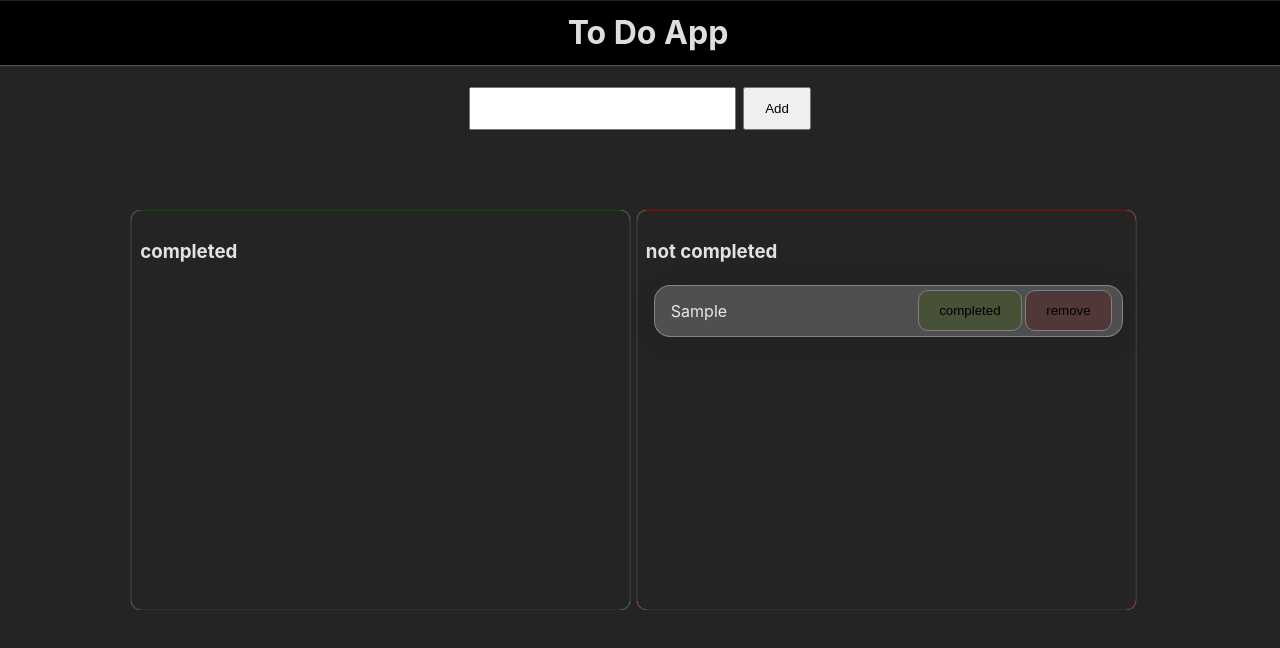
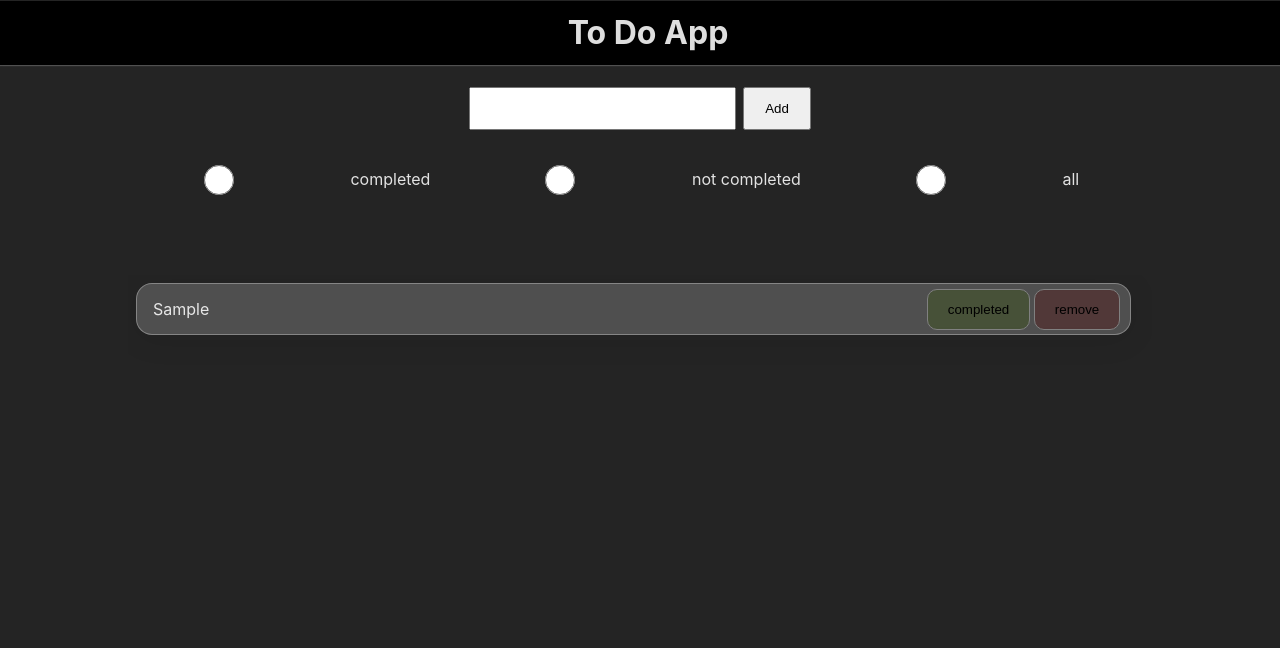
Before and after one commit to abnose/reactPrac, a React (Vite) app: page / in a window 1280 px wide. Both pictures are taken after typing "Sample" into the empty fields and a click on the button "Add". Shown: the top 648 px of the page. Built offline with nearby package versions, Linux system fonts and the light colour scheme.

Commit message:
add filter logics

```diff
--- a/src/App.css
+++ b/src/App.css
@@ -104,3 +104,15 @@ button {
   box-shadow: 0 0px 1px white;
   padding: 0.5em;
 }
+.filtersCon {
+  width: 100%;
+  margin-top: 2em;
+}
+
+.filters {
+  display: flex;
+  /* width: 100%; */
+  margin-right: 7em;
+  justify-content: center;
+  align-items: center;
+}
--- a/src/App.tsx
+++ b/src/App.tsx
@@ -1,4 +1,4 @@
-import { useReducer, useState } from "react";
+import { useMemo, useReducer, useState } from "react";
 import reactLogo from "./assets/react.svg";
 import viteLogo from "/vite.svg";
 import "./App.css";
@@ -6,7 +6,8 @@ import { useSelector, useDispatch } from "react-redux";
 import { incremented, incrementedWithDelay } from "./redux/counter/slice";
 import { AppDispatch, RootState } from "./redux/store";
 import { multiply } from "./redux/multiply/slice";
-
+let showingTodo = [];
+let initTodo = [];
 interface IState {
   text: string;
   id: number;
@@ -14,7 +15,7 @@ interface IState {
 }
 
 interface IAction {
-  type: "add" | "remove" | "completed";
+  type: "add" | "remove" | "completed" | "filter";
   payload: any;
 }
 
@@ -27,7 +28,7 @@ const reducerHandler = (state: IState[], action: IAction) => {
   const { payload } = action;
   switch (type) {
     case "add":
-      return [
+      const addedItem = [
         ...state,
         {
           text: payload,
@@ -35,9 +36,12 @@ const reducerHandler = (state: IState[], action: IAction) => {
           id: getRandomInt(5000),
         },
       ];
+      initTodo = addedItem;
+      return addedItem;
     case "remove":
       const filterItem = state?.filter((item) => item.id !== payload);
-      return [...filterItem];
+      initTodo = filterItem;
+      return { ...state, ...filterItem };
     case "completed":
       const completedItem = state?.map((item) => {
         if (item.id == payload) {
@@ -45,14 +49,20 @@ const reducerHandler = (state: IState[], action: IAction) => {
         }
         return item;
       });
-      console.log(completedItem);
-      return [...completedItem];
+      initTodo = completedItem;
+      return { ...state, ...completedItem };
+    case "filter":
+      const filterDataBy = initTodo?.filter(
+        (item) => item.isCompleted == payload
+      );
+      return [...state, ...filterDataBy];
     default:
       return { ...state };
   }
 };
 
 function App() {
+  const [type, setType] = useState("all");
   const [text, setText] = useState("");
   const count = useSelector((state: RootState) => state?.counter?.value);
   const dispatch = useDispatch<AppDispatch>();
@@ -60,8 +70,29 @@ function App() {
 
   const [state, dispatchReducer] = useReducer(reducerHandler, []);
 
+  const handleRadioBtn = (event) => {
+    setType(event);
+  };
+
+  useMemo(() => {
+    console.log(type);
+    switch (type) {
+      case "all":
+        return state;
+      case "completed":
+        // initTodo = state.filter((item) => item.isCompleted == true);
+        dispatchReducer({ type: "filter", payload: true });
+      case "notCompleted":
+        // initTodo = state.filter((item) => item.isCompleted == false);
+        dispatchReducer({ type: "filter", payload: false });
+      default:
+        return state;
+    }
+  }, [type]);
+
   console.log(state);
 
+  showingTodo = state;
   return (
     <>
       <div className="mainContainer">
@@ -83,11 +114,61 @@ function App() {
             Add
           </button>
         </div>
+        <div className="filtersCon">
+          <div
+            className="filters"
+            onChange={(event) => handleRadioBtn(event.target.value)}
+          >
+            <input type="radio" value="completed" name="gender" /> completed
+            <input type="radio" value="notCompleted" name="gender" /> not
+            completed
+            <input type="radio" value="all" name="gender" /> all
+          </div>
+        </div>
         <div className="subContainer">
-          <div className="completedCon">
+          {state.length ? (
+            state?.map((item) => (
+              <>
+                <div
+                  key={item.id}
+                  className="card"
+                  style={{
+                    background: item.isCompleted ? "rgba(85, 3, 3, 0.301)" : "",
+                  }}
+                >
+                  <p className="text">{item.text}</p>
+                  {!item.isCompleted && (
+                    <button
+                      onClick={() => {
+                        dispatchReducer({
+                          type: "completed",
+                          payload: item.id,
+                        });
+                      }}
+                      className="completed"
+                    >
+                      completed
+                    </button>
+                  )}
+                  <button
+                    onClick={() => {
+                      dispatchReducer({ type: "remove", payload: item.id });
+                    }}
+                    className="remove"
+                  >
+                    remove
+                  </button>
+                </div>
+              </>
+            ))
+          ) : (
+            <></>
+          )}
+
+          {/* <div className="completedCon">
             <h3>completed</h3>
-            {state.length ? (
-              state?.map((item) => (
+            {showingTodo.length ? (
+              showingTodo?.map((item) => (
                 <>
                   {item.isCompleted && (
                     <div
@@ -132,8 +213,8 @@ function App() {
           </div>
           <div className="notCompletedCon">
             <h3>not completed</h3>
-            {state.length ? (
-              state?.map((item) => (
+            {showingTodo.length ? (
+              showingTodo?.map((item) => (
                 <>
                   {!item.isCompleted && (
                     <div
@@ -175,7 +256,7 @@ function App() {
             ) : (
               <></>
             )}
-          </div>
+          </div> */}
         </div>
       </div>
     </>
```
